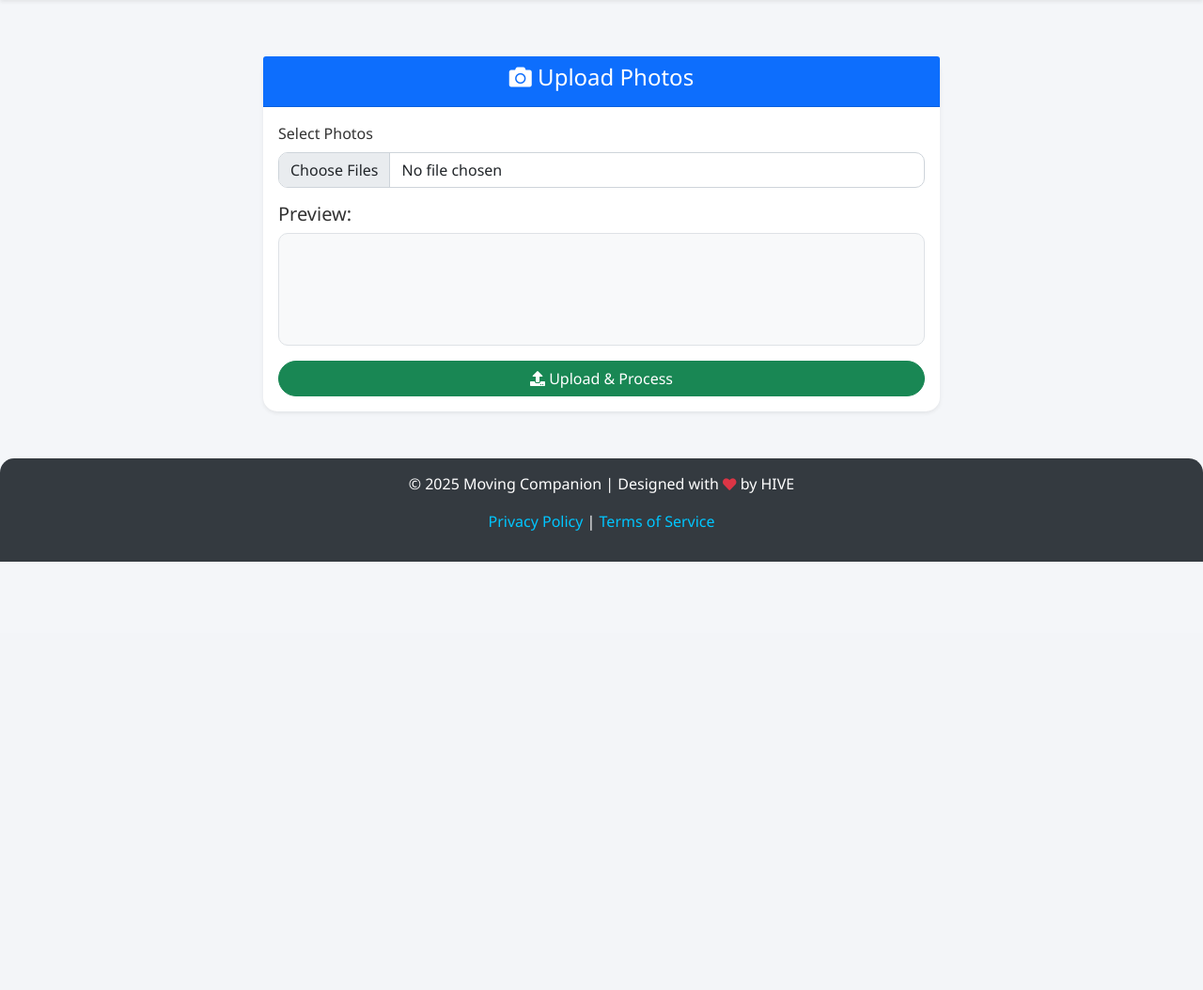
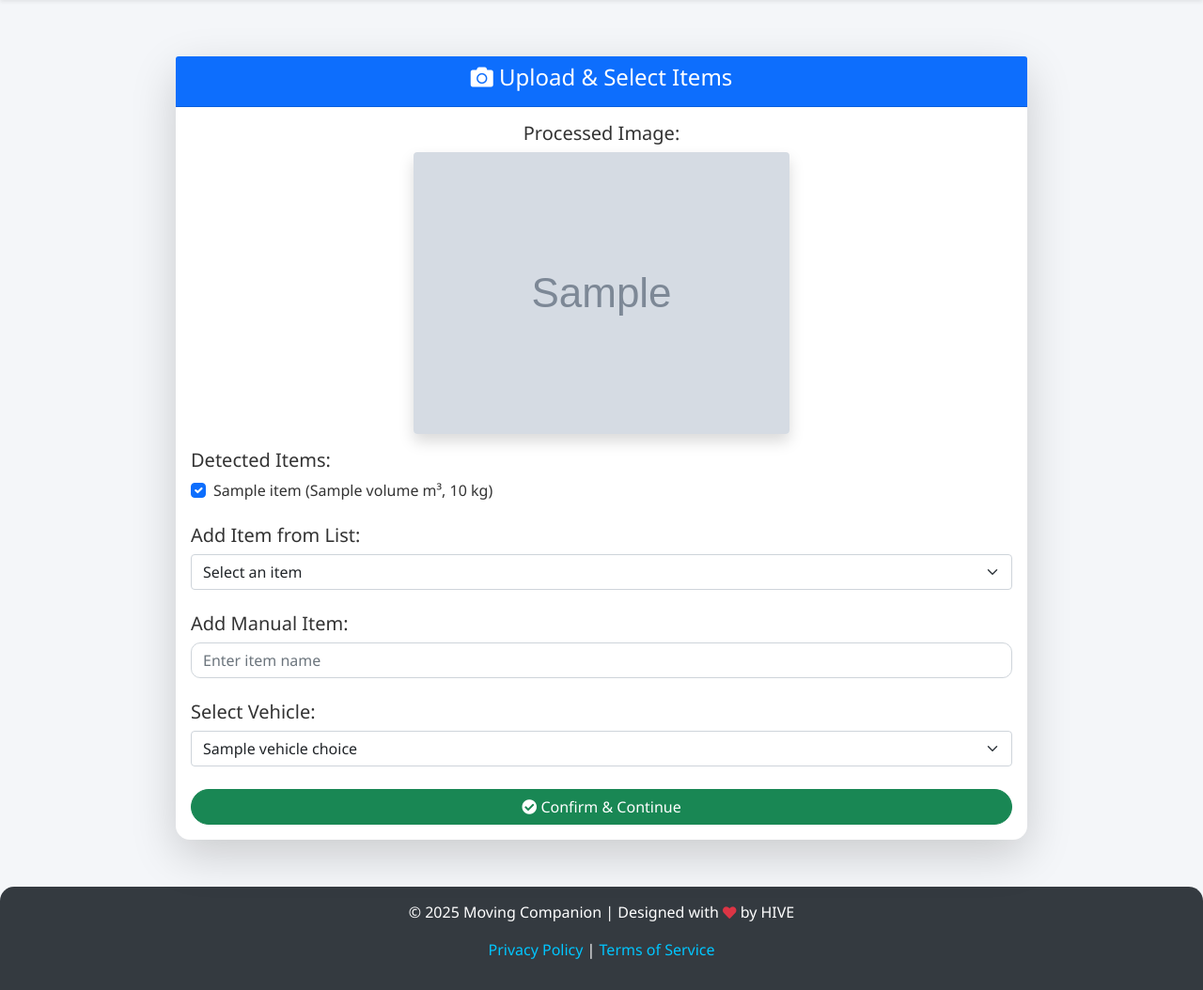
Before and after one commit to hivecoders/moving_service, a Django app: template users/templates/users/create_order_step2.html in a window 1280 px wide. Shown: the part 126-1180 px from the top of the page at 94% size. Before the commit the page ends 724 px from the top, so only its background shows below. Run offline with Django 3.2, Linux system fonts and the light colour scheme; the template is opened without the code that fills it: most values are stand-ins (such as "Sample title", 1, 10 or a date in 2020); grey boxes marked "Sample" are stand-in pictures.

Commit message:
تا قسمت ابجکت دیتکتیو دارای ایراد
نیازمند دیباگ از اخرین چت غزل

```diff
--- a/users/templates/users/create_order_step2.html
+++ b/users/templates/users/create_order_step2.html
@@ -1,39 +1,74 @@
 {% extends 'base.html' %}
 {% load static %}
 
-{% block title %}Step 2: Upload Photos{% endblock %}
+{% block title %}Step 2: Upload & Select Items{% endblock %}
 
 {% block content %}
 <div class="container mt-5">
     <div class="row justify-content-center">
-        <div class="col-md-8">
-            <div class="card shadow-sm">
+        <div class="col-md-10">
+            <div class="card shadow-lg">
                 <div class="card-header bg-primary text-white text-center">
-                    <h4><i class="fas fa-camera"></i> Upload Photos</h4>
+                    <h4><i class="fas fa-camera"></i> Upload & Select Items</h4>
                 </div>
                 <div class="card-body">
-                    <form method="POST" enctype="multipart/form-data" id="photo-upload-form">
+                    <form method="POST" enctype="multipart/form-data">
                         {% csrf_token %}
 
-                        <!-- File Upload Input -->
-                        <div class="mb-3">
-                            <label class="form-label">Select Photos</label>
-                            <input type="file" name="images" id="image-upload" class="form-control" multiple accept="image/*">
+                        <!-- نمایش عکس پردازش‌شده -->
+                        {% if processed_image_path %}
+                        <div class="text-center mb-3">
+                            <h5>Processed Image:</h5>
+                            <img src="{{ processed_image_path }}" class="img-fluid rounded shadow" style="max-width: 100%;">
+                        </div>
+                        {% endif %}
+
+                        <!-- نمایش اشیاء تشخیص داده‌شده -->
+                        <div class="mb-4">
+                            <h5>Detected Items:</h5>
+                            {% if detected_items %}
+                                {% for item in detected_items %}
+                                    <div class="form-check">
+                                        <input class="form-check-input" type="checkbox" name="selected_items" value="{{ item.item }}" checked>
+                                        <label class="form-check-label">
+                                            {{ item.item }} ({{ item.volume }} m³, {{ item.weight }} kg)
+                                        </label>
+                                    </div>
+                                {% endfor %}
+                            {% else %}
+                                <p class="text-muted">No items detected. You can add manually.</p>
+                            {% endif %}
                         </div>
 
-                        <!-- Preview Gallery -->
-                        <div class="mb-3">
-                            <h5>Preview:</h5>
-                            <div id="image-preview" class="d-flex flex-wrap border p-2" style="min-height: 120px; background-color: #f8f9fa; border-radius: 10px;"></div>
+                        <!-- افزودن آیتم از لیست -->
+                        <div class="mb-4">
+                            <h5>Add Item from List:</h5>
+                            <select name="preset_items" class="form-select">
+                                <option value="" disabled selected>Select an item</option>
+                                {% for item in item_list %}
+                                    <option value="{{ item }}">{{ item }}</option>
+                                {% endfor %}
+                            </select>
                         </div>
 
-                        <!-- Loading Message -->
-                        <div id="loading-message" class="alert alert-info text-center d-none">
-                            <i class="fas fa-spinner fa-spin"></i> Processing images, please wait...
+                        <!-- افزودن آیتم دستی -->
+                        <div class="mb-4">
+                            <h5>Add Manual Item:</h5>
+                            <input type="text" name="manual_items" class="form-control" placeholder="Enter item name">
+                        </div>
+
+                        <!-- انتخاب نوع وسیله نقلیه -->
+                        <div class="mb-4">
+                            <h5>Select Vehicle:</h5>
+                            <select name="vehicle_type" class="form-select">
+                                {% for value, label in vehicle_choices %}
+                                    <option value="{{ value }}">{{ label }}</option>
+                                {% endfor %}
+                            </select>
                         </div>
 
                         <button type="submit" class="btn btn-success w-100">
-                            <i class="fas fa-upload"></i> Upload & Process
+                            <i class="fas fa-check-circle"></i> Confirm & Continue
                         </button>
                     </form>
                 </div>
@@ -42,30 +77,3 @@
     </div>
 </div>
 {% endblock %}
-
-{% block extra_scripts %}
-<script>
-document.getElementById('image-upload').addEventListener('change', function(event) {
-    let previewContainer = document.getElementById('image-preview');
-    previewContainer.innerHTML = '';
-
-    for (let file of event.target.files) {
-        let reader = new FileReader();
-        reader.onload = function(e) {
-            let imgElement = document.createElement('img');
-            imgElement.src = e.target.result;
-            imgElement.style.width = '120px';
-            imgElement.style.margin = '5px';
-            imgElement.classList.add('rounded', 'shadow-sm', 'border');
-            previewContainer.appendChild(imgElement);
-        };
-        reader.readAsDataURL(file);
-    }
-});
-
-// Show loading message on submit
-document.getElementById('photo-upload-form').addEventListener('submit', function() {
-    document.getElementById('loading-message').classList.remove('d-none');
-});
-</script>
-{% endblock %}
```
Also changed, not shown: users/views.py (+60 -24 lines), db.sqlite3, media/photos/image1_C6Ic5Bb.jpg (added), media/photos/image1_Qcv71fk.jpg (added), 5 other files.
